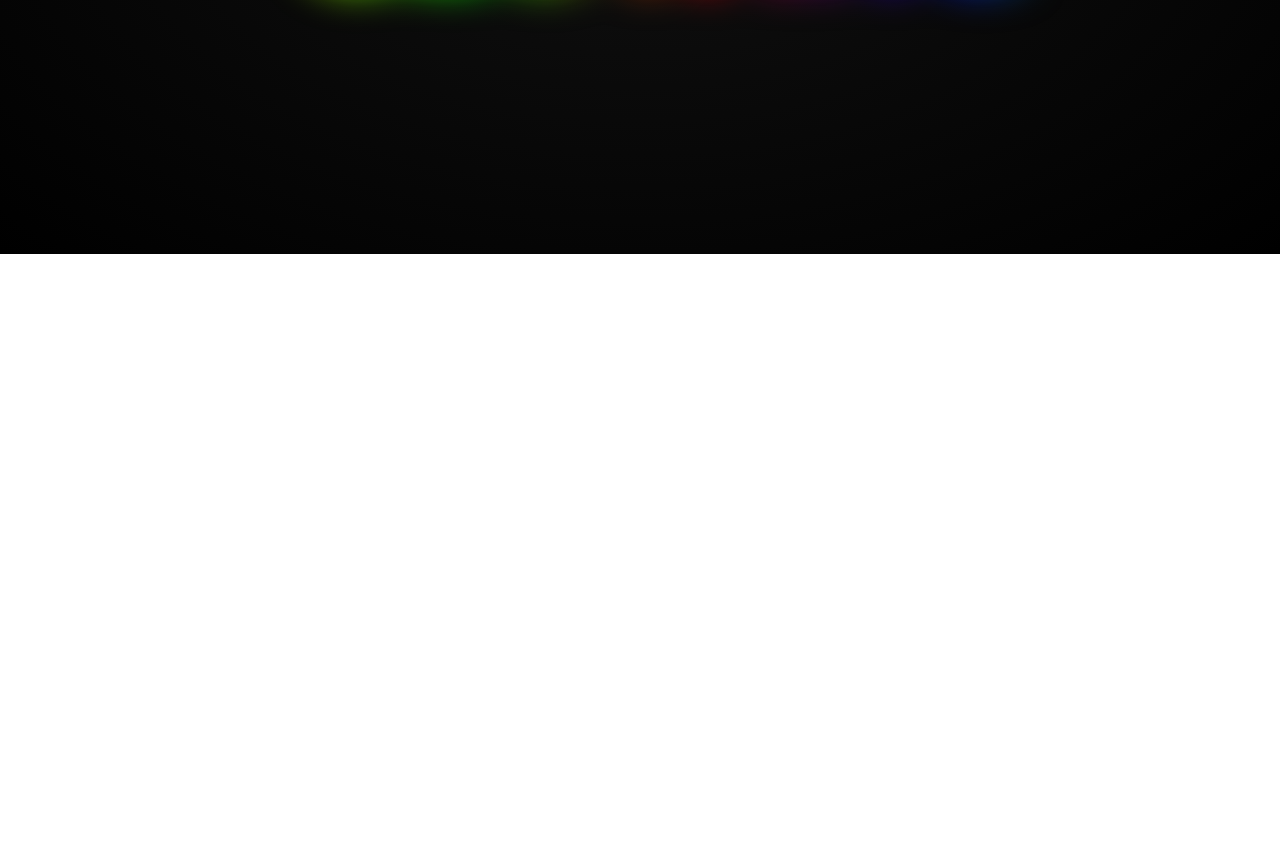
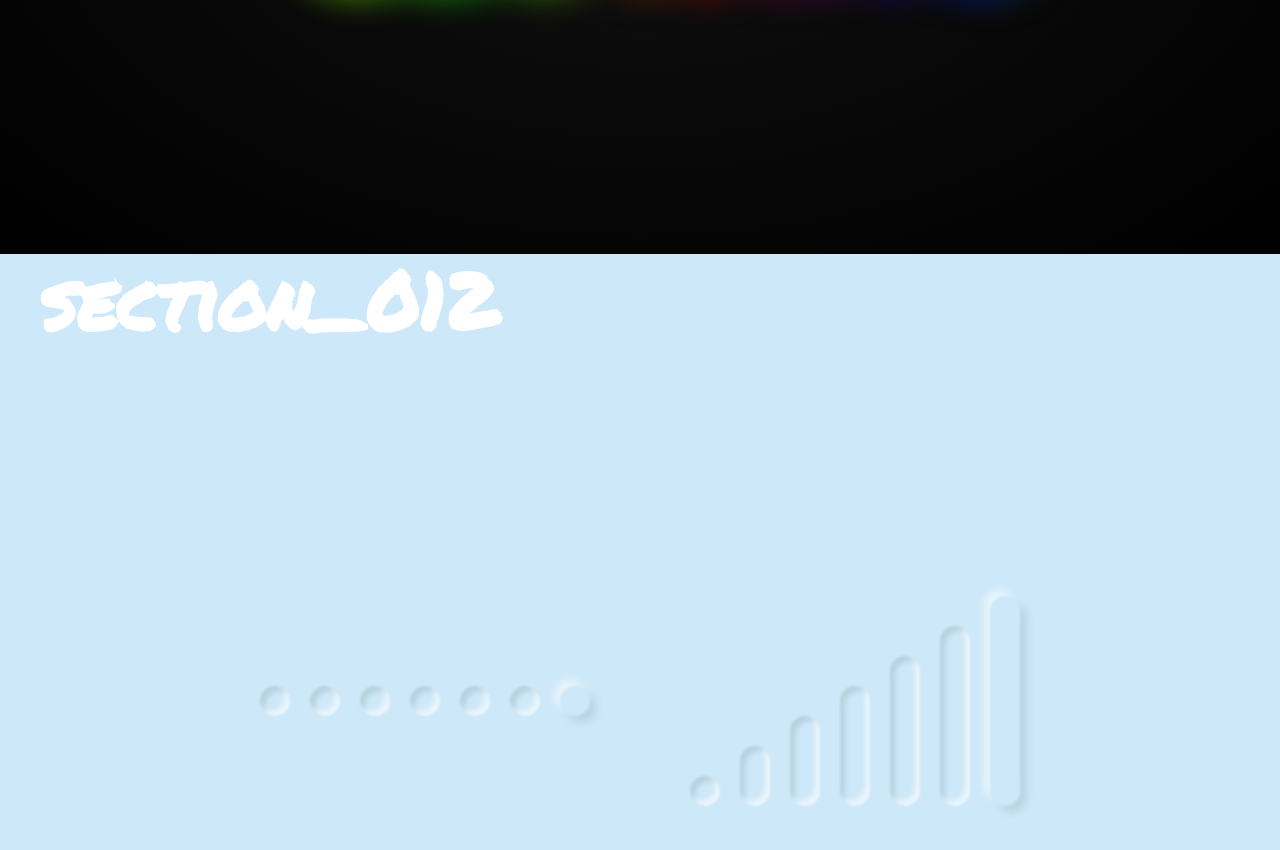
Before and after one commit to AndriiFentisov/trainingProject, a website: page src/index.html in a window 1280 px wide. Shown: the part 9346-10196 px from the top of the page. Before the commit the page ends 9600 px from the top, so only its background shows below. Drawn offline with nearby package versions, Linux system fonts and the light colour scheme.

Commit message:
added section_012

```diff
--- a/src/index.html
+++ b/src/index.html
@@ -269,6 +269,38 @@
                 </div>
             </div>
         </section>
+        <section class="section section_012">
+            <div class="container">
+                <h1 class="main-title">section_012</h1>
+                <div class="section__inner">
+                    <div class="list">
+                        <div class="list__item">
+                            <div class="loader">
+                                <span style="--i:1"></span>
+                                <span style="--i:2"></span>
+                                <span style="--i:3"></span>
+                                <span style="--i:4"></span>
+                                <span style="--i:5"></span>
+                                <span style="--i:6"></span>
+                                <span style="--i:7"></span>
+                            </div>
+                        </div>
+                        <div class="list__item">
+                            <div class="loader loader--stick">
+                                <span style="--i:1"></span>
+                                <span style="--i:2"></span>
+                                <span style="--i:3"></span>
+                                <span style="--i:4"></span>
+                                <span style="--i:5"></span>
+                                <span style="--i:6"></span>
+                                <span style="--i:7"></span>
+                            </div>
+                        </div>
+                    </div>
+
+                </div>
+            </div>
+        </section>
     </div>
     <script src="https://code.jquery.com/jquery-3.5.1.min.js"></script>
     <script src="js/main.min.js"></script>
--- a/src/scss/_global.scss
+++ b/src/scss/_global.scss
@@ -856,3 +856,52 @@ img.lazyload:not([src]) {
     }
   }
 }
+
+/* section_012 */
+.section_012 {
+  background-color: #cde8f8;
+  .main-title {
+    color: #fff;
+  }
+  .list {
+    display: flex;
+    justify-content: center;
+    align-items: center;
+    flex-wrap: wrap;
+    height: 100%;
+  }
+  .list__item {
+    display: flex;
+    justify-content: center;
+    align-items: center;
+    margin: 40px;
+  }
+  .loader {
+    position: relative;
+    display: flex;
+    filter: blur(1px);
+    &--stick {
+      align-items: flex-end;
+    }
+  }
+  .loader span {
+    width: 30px;
+    height: 30px;
+    margin: 0 10px;
+    border-radius: 30px;
+    box-shadow: inset -5px -5px 5px rgba(255, 255, 255, .6), inset 5px 5px 5px rgba(0, 0, 0, .1);
+    animation: animateShadow 7s linear infinite;
+    animation-delay: calc(.5s * var(--i));
+  }
+  .loader--stick span {
+    height: calc(30px * var(--i));
+  }
+  @keyframes animateShadow {
+    0% {
+      box-shadow: -6px -6px 10px rgba(255, 255, 255, .6), 6px 6px 10px rgba(0, 0, 0, .1);
+    }
+    100% {
+      box-shadow: inset -5px -5px 5px rgba(255, 255, 255, .6), inset 5px 5px 5px rgba(0, 0, 0, .1);
+    }
+  }
+}
```
Also changed, not shown: src/css/style.css, src/css/style.min.css.
